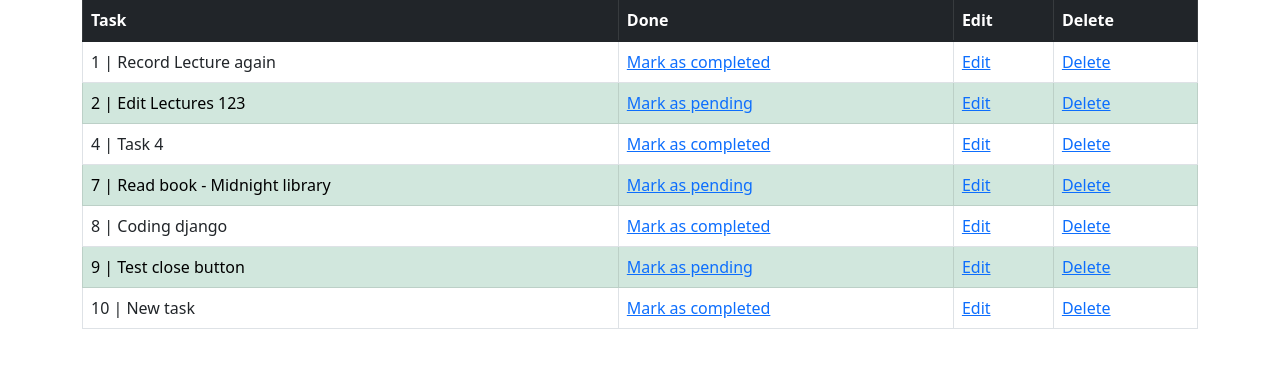
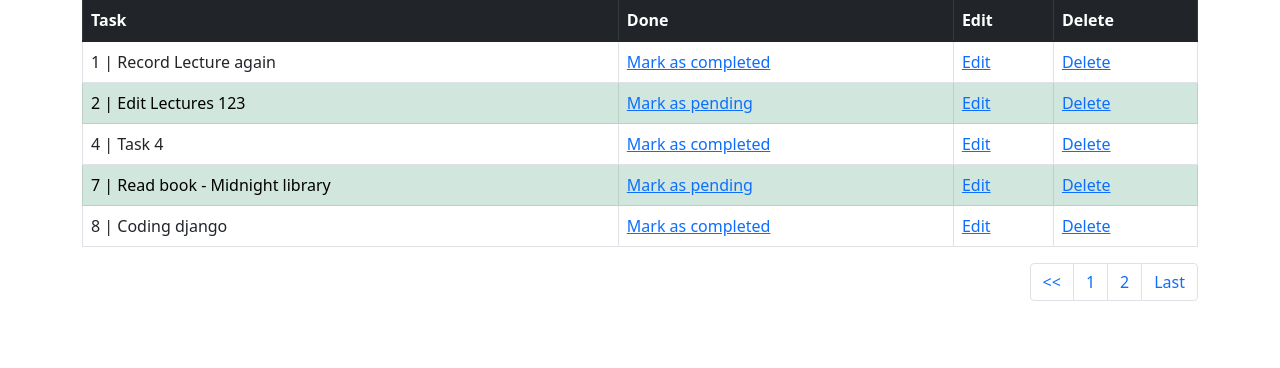
Before and after one commit to poonnakarn/taskmate_django, a Django app: page /todolist/ in a window 1280 px wide. Shown: the part 152-520 px from the top of the page. Run offline with Django 3.2, Linux system fonts and the light colour scheme; data comes from the database, SQL or seed files in the repository; both versions use the stored data as it was after the commit.

Commit message:
Add paginator

```diff
--- a/todolist_app/templates/todolist.html
+++ b/todolist_app/templates/todolist.html
@@ -57,5 +57,31 @@
       {% endif %}
     </tbody>
   </table>
+
+  <nav aria-label="Page navigation example">
+    <ul class="pagination justify-content-end">
+      <li class="page-item">
+        <a class="page-link" href="?page=1"><<</a>
+      </li>
+
+      {% if all_tasks.has_previous %}
+        <li class="page-item">
+          <a class="page-link" href="?page={{all_tasks.previous_page_number}}">{{all_tasks.previous_page_number}}</a>
+        </li>
+      {% endif %}
+
+      <li class="page-item"><a class="page-link" href="?page={{all_tasks.number}}">{{all_tasks.number}}</a></li>
+
+      {% if all_tasks.has_next %}
+        <li class="page-item">
+          <a class="page-link" href="?page={{all_tasks.next_page_number}}">{{all_tasks.next_page_number}}</a>
+        </li>
+      {% endif %}
+
+      <li class="page-item">
+        <a class="page-link" href="?page={{ all_tasks.paginator.num_pages }}">Last</a>
+      </li>
+    </ul>
+  </nav>
 </div>
 {% endblock content %}
--- a/todolist_app/views.py
+++ b/todolist_app/views.py
@@ -3,6 +3,7 @@ from django.http import HttpResponse
 from todolist_app.models import TaskList
 from todolist_app.forms import TaskForm
 from django.contrib import messages
+from django.core.paginator import Paginator
 
 # Create your views here.
 def todolist(request):
@@ -13,7 +14,12 @@ def todolist(request):
         messages.success(request, ("New Task Added!"))
         return redirect("todolist")
     else:
-        all_tasks = TaskList.objects.all
+        # GET request
+        all_tasks = TaskList.objects.all()
+        paginator = Paginator(all_tasks, 5)  # using page of 5
+        page = request.GET.get("page")
+        all_tasks = paginator.get_page(page)
+
         return render(request, "todolist.html", {"all_tasks": all_tasks})
 
 
```
Also changed, not shown: db.sqlite3.
